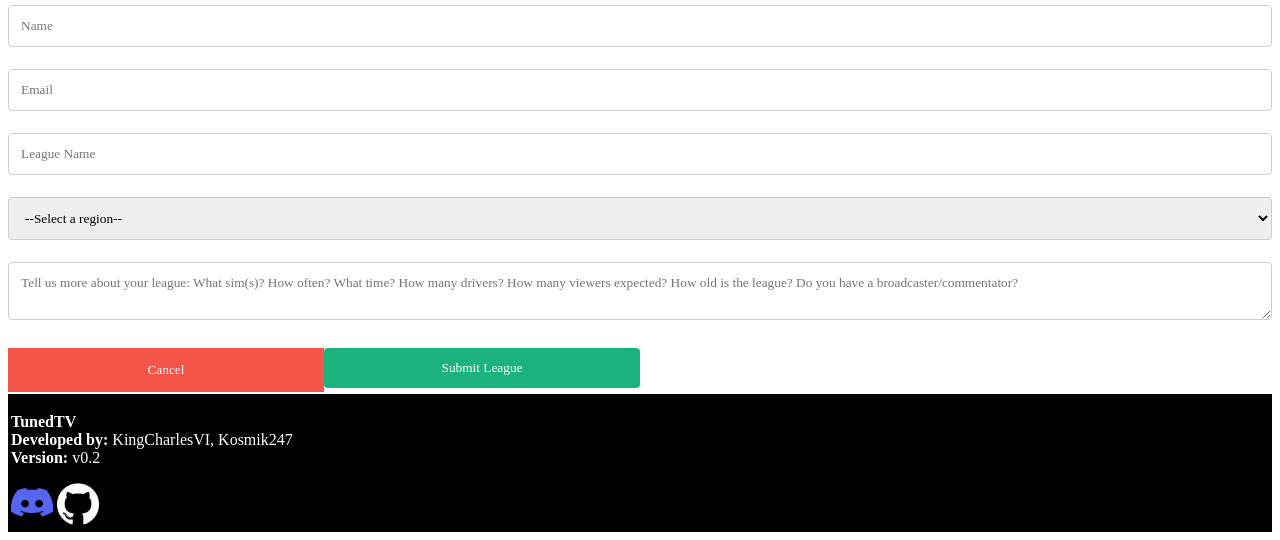
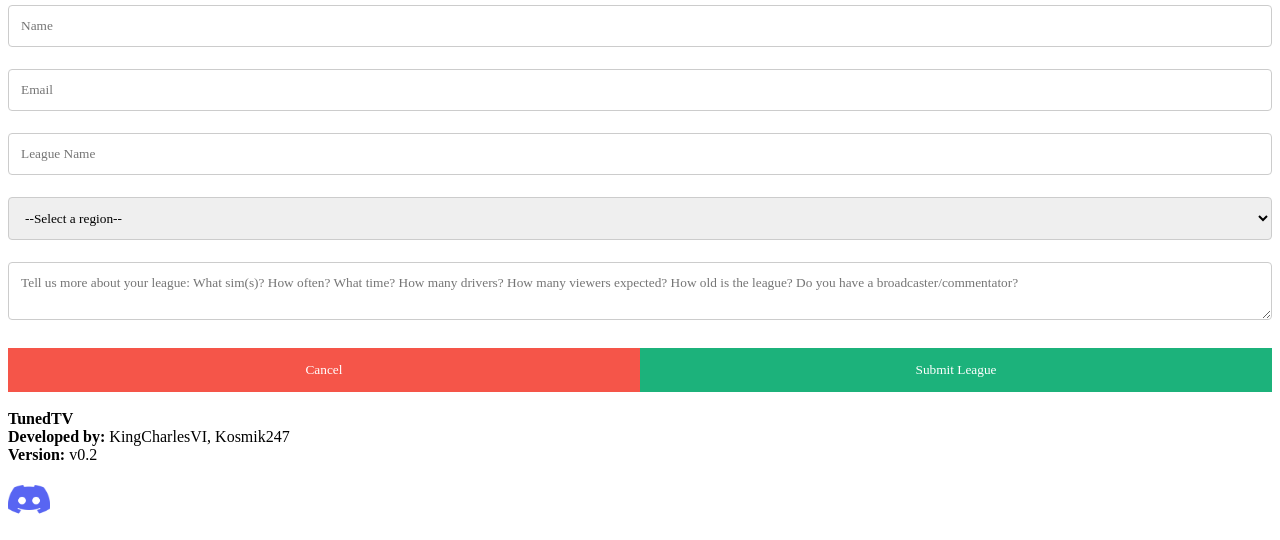
Before and after one commit to KingCharlesVI/tunedtv-website, a PHP site: page /html/leagues.php in a window 1280 px wide. Shown: the part 815-1355 px from the top of the page. After the commit the page ends 1329 px from the top, so only its background shows below. Run offline with PHP 8.4, Linux system fonts and the light colour scheme.

Commit message:
Update leagues.css

```diff
--- a/css/leagues.css
+++ b/css/leagues.css
@@ -64,29 +64,6 @@
   resize: vertical /* Allow the user to vertically resize the textarea (not horizontally) */
 }
 
-/* Style the submit button with a specific background color etc */
-.submitbtn {
-  background-color: #04AA6D;
-  color: white;
-  padding: 12px 20px;
-  border: none;
-  border-radius: 4px;
-  cursor: pointer;
-}
-
-/* When moving the mouse over the submit button, add a darker green color */
-.submitbtn:hover {
-  background-color: #45a049;
-}
-
-/* Add a background color and some padding around the form */
-.container {
-  width: 50%;
-  border-radius: 5px;
-  background-color: #f2f2f2;
-  padding: 20px;
-}
-
 /* Set a style for all buttons */
 button {
   background-color: #04AA6D;
@@ -95,7 +72,7 @@
   margin: 8px 0;
   border: none;
   cursor: pointer;
-  width: 25%;
+  width: 50%;
   opacity: 0.9;
 }
 
@@ -118,14 +95,17 @@
 /* Float cancel and signup buttons and add an equal width */
 .cancelbtn, .submitbtn {
   float: left;
-  width: 25%;
+  width: 50%;
 }
 
+/* Add padding to container elements */
+.container {
+  padding: 16px;
+}
 
-/* Footer */
-footer {
-  text-align: left;
-  padding: 3px;
-  background-color: rgb(0, 0, 0);
-  color: white;
+/* Clear floats */
+.clearfix::after {
+  content: "";
+  clear: both;
+  display: table;
 }
```
